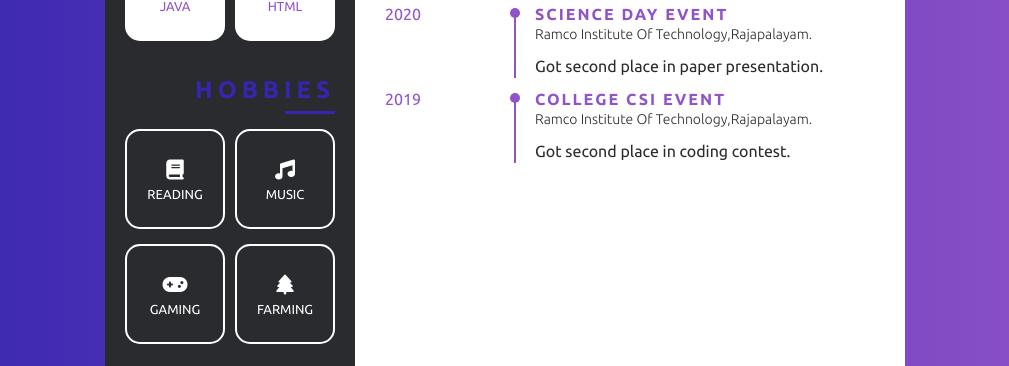
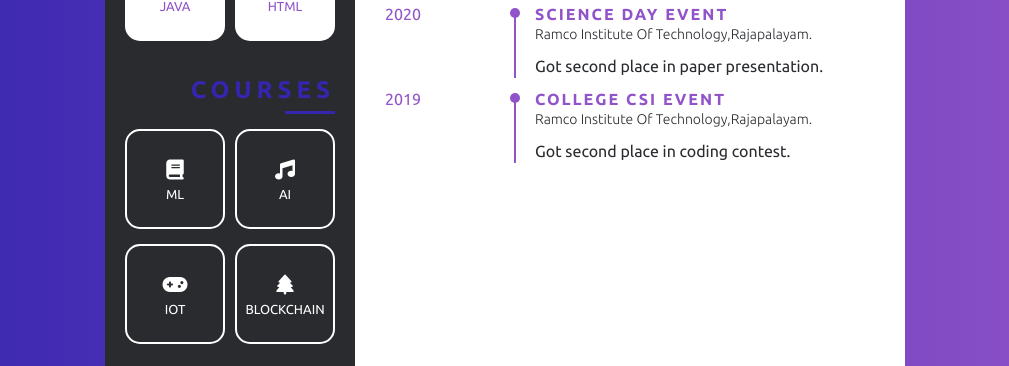
Before and after one commit to Esakkiraja1/Resume, a plain HTML site: page index.html in a window 1280 px wide. Shown: the part 769-1135 px from the top of the page, without its empty margins (135-1144 px from the left). Drawn offline with Linux system fonts and the light colour scheme.

Commit message:
Update index.html

```diff
--- a/index.html
+++ b/index.html
@@ -76,32 +76,32 @@
 				</div>
 				<div class="hobbies_wrap pb">
 					<div class="title">
-						Hobbies
+						COURSES
 					</div>
 					<div class="hobbies">
 						<ul>
 							<li>
 								<div class="li_wrap">
 									<div class="icon"><i class="fas fa-book"></i></div>
-									<div class="text">Reading</div>
+									<div class="text">ML</div>
 								</div>
 							</li>
 							<li>
 								<div class="li_wrap">
 									<div class="icon"><i class="fas fa-music"></i></div>
-									<div class="text">Music</div>
+									<div class="text">AI</div>
 								</div>
 							</li>
 							<li>
 								<div class="li_wrap">
 									<div class="icon"><i class="fas fa-gamepad"></i></div>
-									<div class="text">Gaming</div>
+									<div class="text">IOT</div>
 								</div>
 							</li>
 							<li>
 								<div class="li_wrap">
 									<div class="icon"><i class="fas fa-tree"></i></div>
-									<div class="text">Farming</div>
+									<div class="text">BLOCKCHAIN</div>
 								</div>
 							</li>
 						</ul>
```
